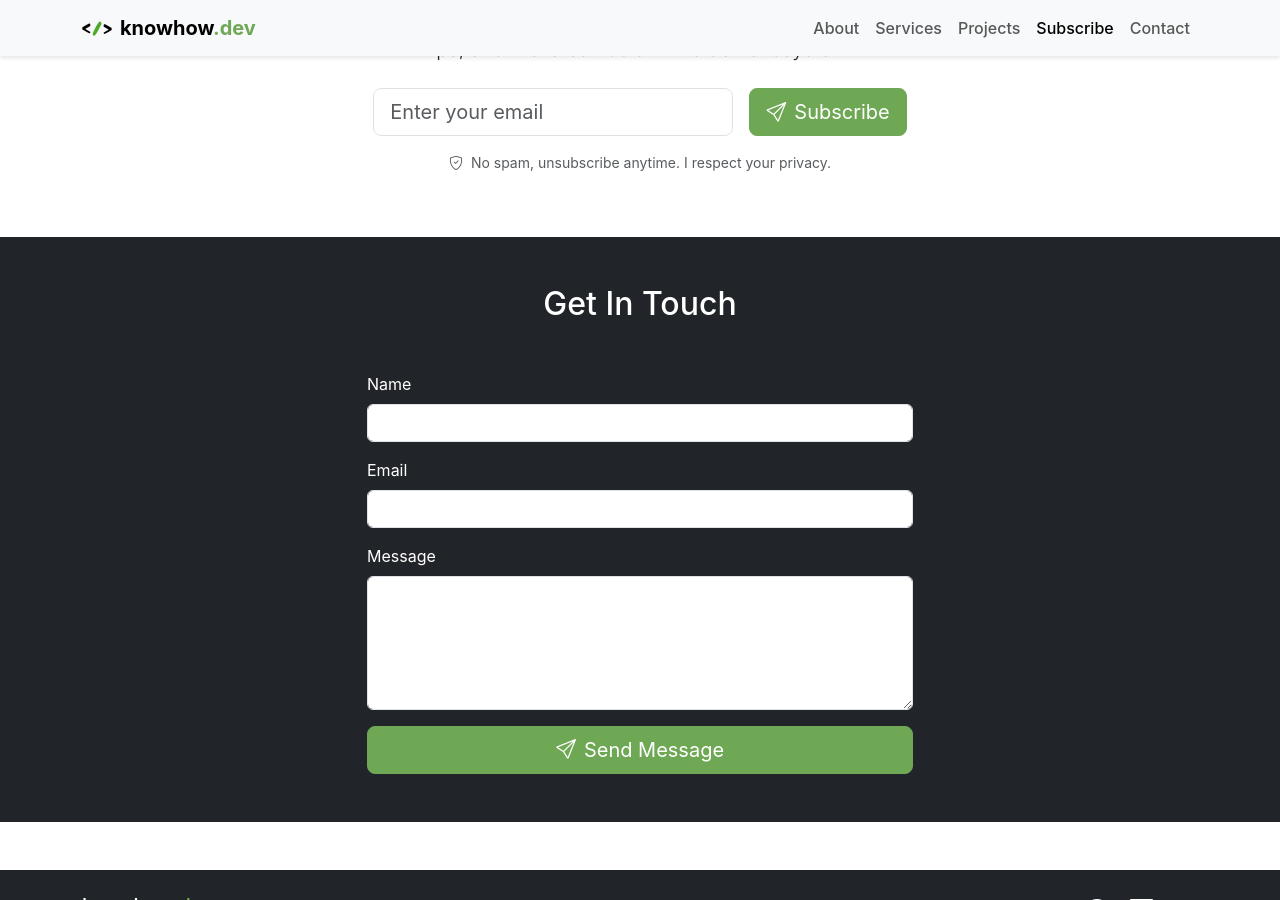
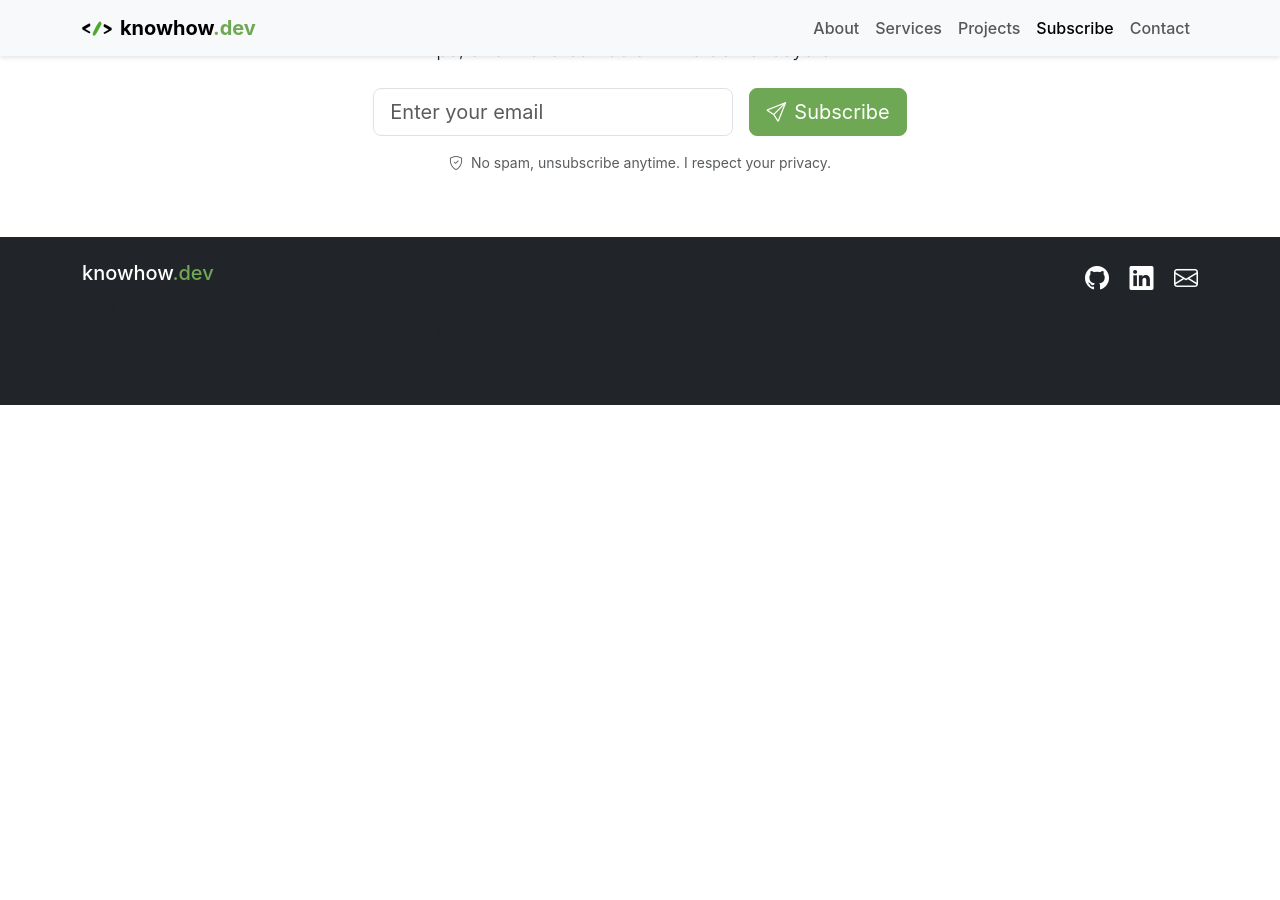
Before and after one commit to atarkowska/atarkowska.github.io, a Jekyll site: the page built from index.html, in a window 1280 px wide and 900 px high, scrolled down 2658 px. Built offline with Jekyll 4.4.1, drawn with Linux system fonts in a browser that asks for light colours; after the commit the page ends 3063 px from its top, so only the background shows below that; some of the changed text lies outside the part shown.

Commit message:
remove contact form

```diff
--- a/_layouts/default.html
+++ b/_layouts/default.html
@@ -52,7 +52,7 @@
     </main>
 
     <!-- Footer -->
-    <footer class="bg-dark text-white py-4 mt-5">
+    <footer class="bg-dark text-white py-4">
         <div class="container">
             <div class="row">
                 <div class="col-md-6">
--- a/index.html
+++ b/index.html
@@ -223,3 +223,4 @@ title: Home
         </div>
     </div>
 </section>
+ -->
```
Also changed, not shown: other parts of index.html (+2 -2 lines).
